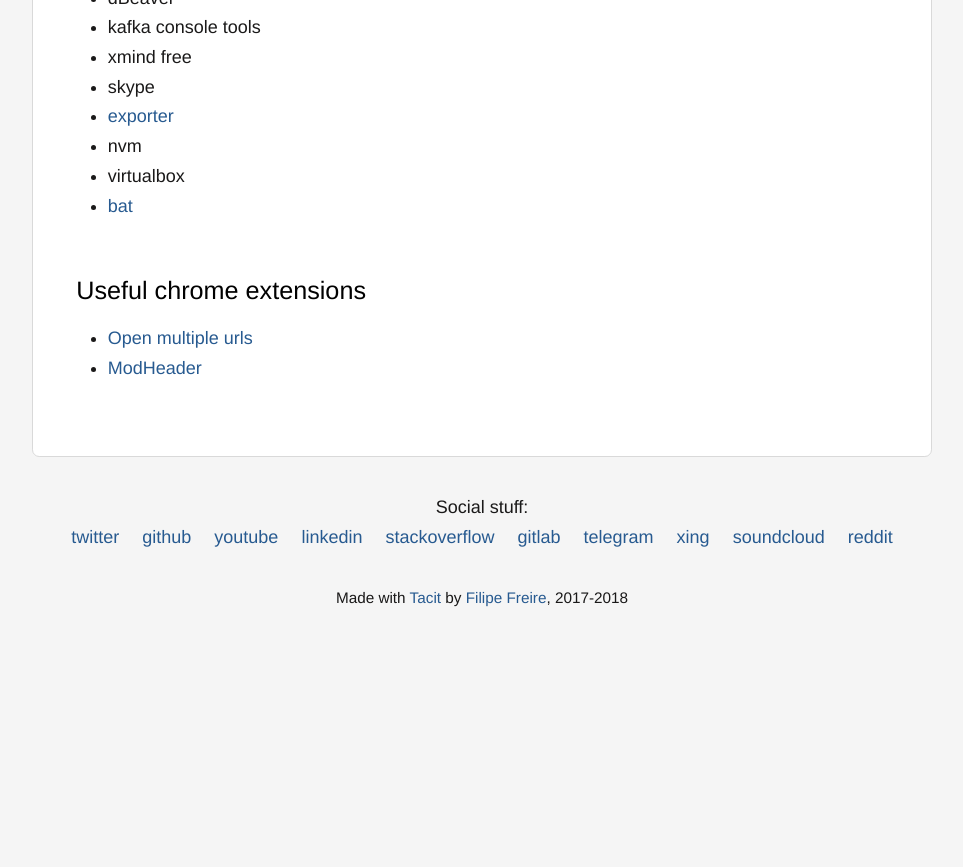
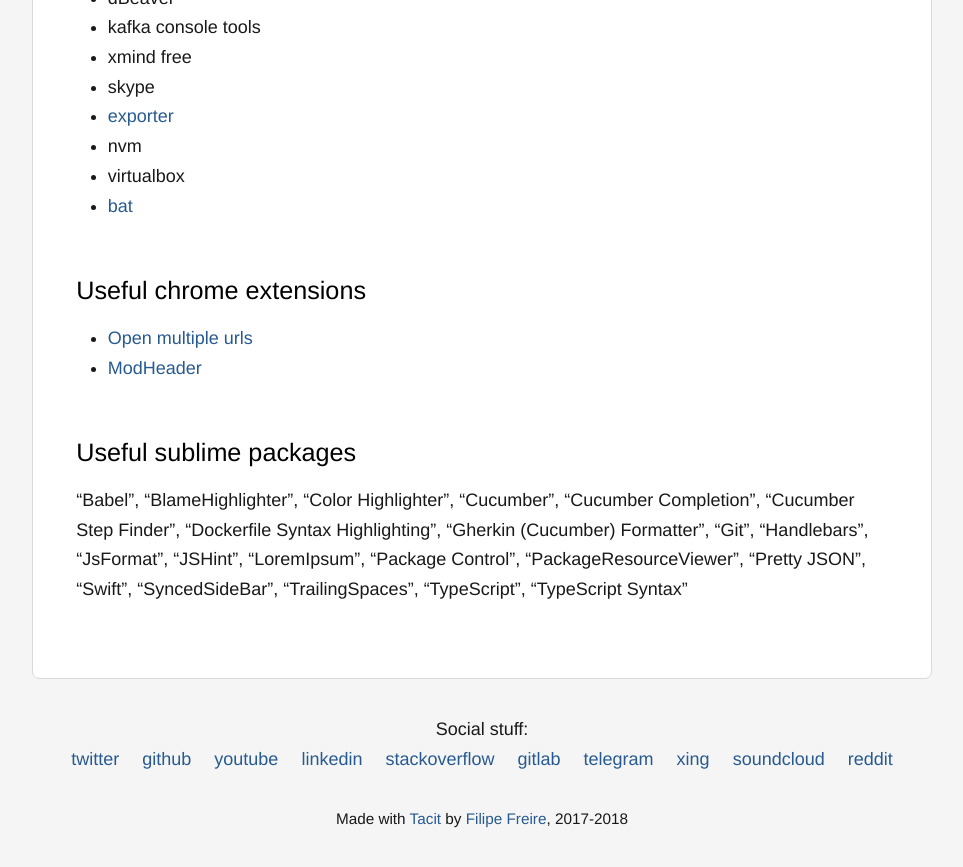
Before and after one commit to filfreire/filfreire.github.io, a Jekyll site: the page built from onboard.md, in a window 1280 px wide and 900 px high, scrolled down 1340 px. Shown: the top 867 px of the window, without its empty margins (158-1121 px from the left). Built offline with Jekyll 4.4.1, drawn with Linux system fonts in a browser that asks for light colours; before the commit the page ends 2018 px from its top, so only the background shows below that.

Commit message:
add useful sublime packages

```diff
--- a/onboard.md
+++ b/onboard.md
@@ -47,3 +47,27 @@
 
 - [Open multiple urls](https://chrome.google.com/webstore/detail/open-multiple-urls/oifijhaokejakekmnjmphonojcfkpbbh?hl=en)
 - [ModHeader](https://chrome.google.com/webstore/detail/modheader/idgpnmonknjnojddfkpgkljpfnnfcklj)
+
+## Useful sublime packages
+
+"Babel",
+"BlameHighlighter",
+"Color Highlighter",
+"Cucumber",
+"Cucumber Completion",
+"Cucumber Step Finder",
+"Dockerfile Syntax Highlighting",
+"Gherkin (Cucumber) Formatter",
+"Git",
+"Handlebars",
+"JsFormat",
+"JSHint",
+"LoremIpsum",
+"Package Control",
+"PackageResourceViewer",
+"Pretty JSON",
+"Swift",
+"SyncedSideBar",
+"TrailingSpaces",
+"TypeScript",
+"TypeScript Syntax"
```
